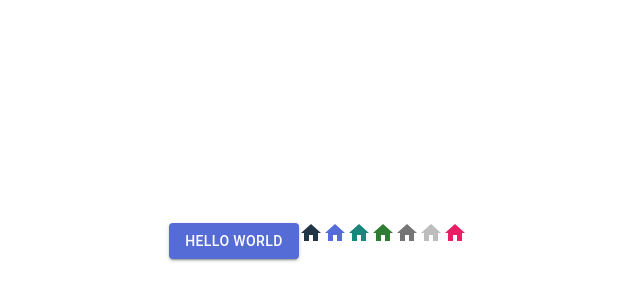
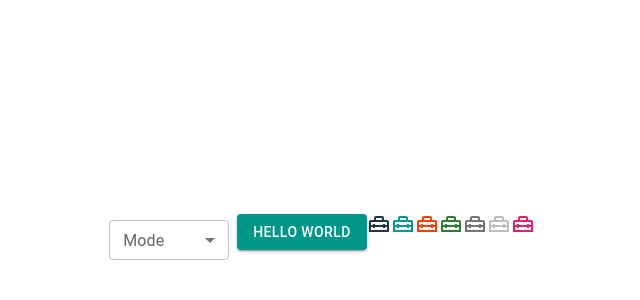
Before and after one commit to pluderes/Trello-clone, a React (Vite) app: page / in a window 1280 px wide. Shown: the part 160-460 px from the top of the page, without its empty margins (322-962 px from the left). Built offline with nearby package versions, Linux system fonts and the light colour scheme.

Commit message:
feat: up file

```diff
--- a/src/App.jsx
+++ b/src/App.jsx
@@ -1,31 +1,51 @@
-import { useState } from 'react'
-import reactLogo from './assets/react.svg'
-import viteLogo from '/vite.svg'
+import { HomeRepairServiceOutlined } from '@mui/icons-material'
+import { Button, useColorScheme } from '@mui/material'
+import { pink } from '@mui/material/colors'
 import './App.css'
-import { Button, SvgIcon } from '@mui/material'
-import { pink } from '@mui/material/colors'
+import SelectCustom from './components/SelectCustom'
+import { LightModeIcon } from '@mui/icons-material/LightMode'
+import { DarkModeIcon } from '@mui/icons-material/DarkMode'
+import { SettingsBrightnessIcon } from '@mui/icons-material/SettingsBrightness'
 
 function App() {
-  const [count, setCount] = useState(0)
+  function ModeToggle() {
+    const { setMode } = useColorScheme();
 
-  function HomeIcon(props) {
+    const listMode = [
+      {
+        value: "light",
+        name: "Light",
+      },
+      {
+        value: "dark",
+        name: "Dark",
+      },
+      {
+        value: "system",
+        name: "System",
+      }
+    ]
+
+    const handleChangeMode = (mode) => {
+      setMode(mode)
+    }
+
     return (
-      <SvgIcon {...props}>
-        <path d="M10 20v-6h4v6h5v-8h3L12 3 2 12h3v8z" />
-      </SvgIcon>
-    );
+      <SelectCustom label="Mode" options={listMode} event={(mode) => handleChangeMode(mode)} />
+    )
   }
 
   return (
     <>
+      <ModeToggle />
       <Button variant="contained">Hello world</Button>
-      <HomeIcon />
-      <HomeIcon color="primary" />
-      <HomeIcon color="secondary" />
-      <HomeIcon color="success" />
-      <HomeIcon color="action" />
-      <HomeIcon color="disabled" />
-      <HomeIcon sx={{ color: pink[500] }} />
+      <HomeRepairServiceOutlined />
+      <HomeRepairServiceOutlined color="primary" />
+      <HomeRepairServiceOutlined color="secondary" />
+      <HomeRepairServiceOutlined color="success" />
+      <HomeRepairServiceOutlined color="action" />
+      <HomeRepairServiceOutlined color="disabled" />
+      <HomeRepairServiceOutlined sx={{ color: pink[500] }} />
     </>
   )
 }
--- /dev/null
+++ b/src/components/SelectCustom.tsx
@@ -0,0 +1,44 @@
+import InputLabel from "@mui/material/InputLabel";
+import MenuItem from "@mui/material/MenuItem";
+import FormControl from "@mui/material/FormControl";
+import Select from "@mui/material/Select";
+import { useState } from "react";
+import React from "react";
+
+interface Props {
+  label: string | null;
+  options;
+  event: (value) => void;
+}
+
+export default function SelectCustom(props: Props) {
+  const { label = "", options = [], event } = props;
+  const [selected, setSelected] = useState();
+
+  const handleChange = (e) => {
+    setSelected(e.target.value);
+    if (event) {
+      event(e.target.value);
+    }
+  };
+  return (
+    <FormControl sx={{ m: 1, minWidth: 120 }} size="small">
+      <InputLabel id="select-small-label">{label}</InputLabel>
+      <Select
+        labelId="select-small-label"
+        id="select-small"
+        value={selected ?? ""}
+        label={label}
+        onChange={handleChange}
+      >
+        {options?.map((item, index) => {
+          return (
+            <MenuItem key={index} value={item?.value}>
+              {item?.name}
+            </MenuItem>
+          );
+        })}
+      </Select>
+    </FormControl>
+  );
+}
--- a/src/main.jsx
+++ b/src/main.jsx
@@ -2,13 +2,13 @@ import React from 'react'
 import ReactDOM from 'react-dom/client'
 import App from './App.jsx'
 import './index.css'
-import { ThemeProvider } from '@mui/material'
 import theme from './theme.js'
+import { Experimental_CssVarsProvider as CssVarsProvider } from '@mui/material/styles'
 
 ReactDOM.createRoot(document.getElementById('root')).render(
   <React.StrictMode>
-    <ThemeProvider theme={theme}>
+    <CssVarsProvider theme={theme}>
       <App />
-    </ThemeProvider>
+    </CssVarsProvider>
   </React.StrictMode>
 )
--- a/src/theme.js
+++ b/src/theme.js
@@ -1,19 +1,22 @@
-import { createTheme } from '@mui/material/styles'
-import { red } from '@mui/material/colors'
+import { cyan, deepOrange, orange, teal } from "@mui/material/colors";
+import { experimental_extendTheme as extendTheme } from "@mui/material/styles";
 
 // Create a theme instance.
-const theme = createTheme({
-  palette: {
-    primary: {
-      main: '#556cd6'
+const theme = extendTheme({
+  colorSchemes: {
+    light: {
+      palette: {
+        primary: teal,
+        secondary: deepOrange,
+      },
     },
-    secondary: {
-      main: '#19857b'
+    dark: {
+      palette: {
+        primary: cyan,
+        secondary: orange,
+      },
     },
-    error: {
-      main: red.A400
-    }
-  }
-})
+  },
+});
 
-export default theme
+export default theme;
```
Also changed, not shown: .eslintrc.cjs.
